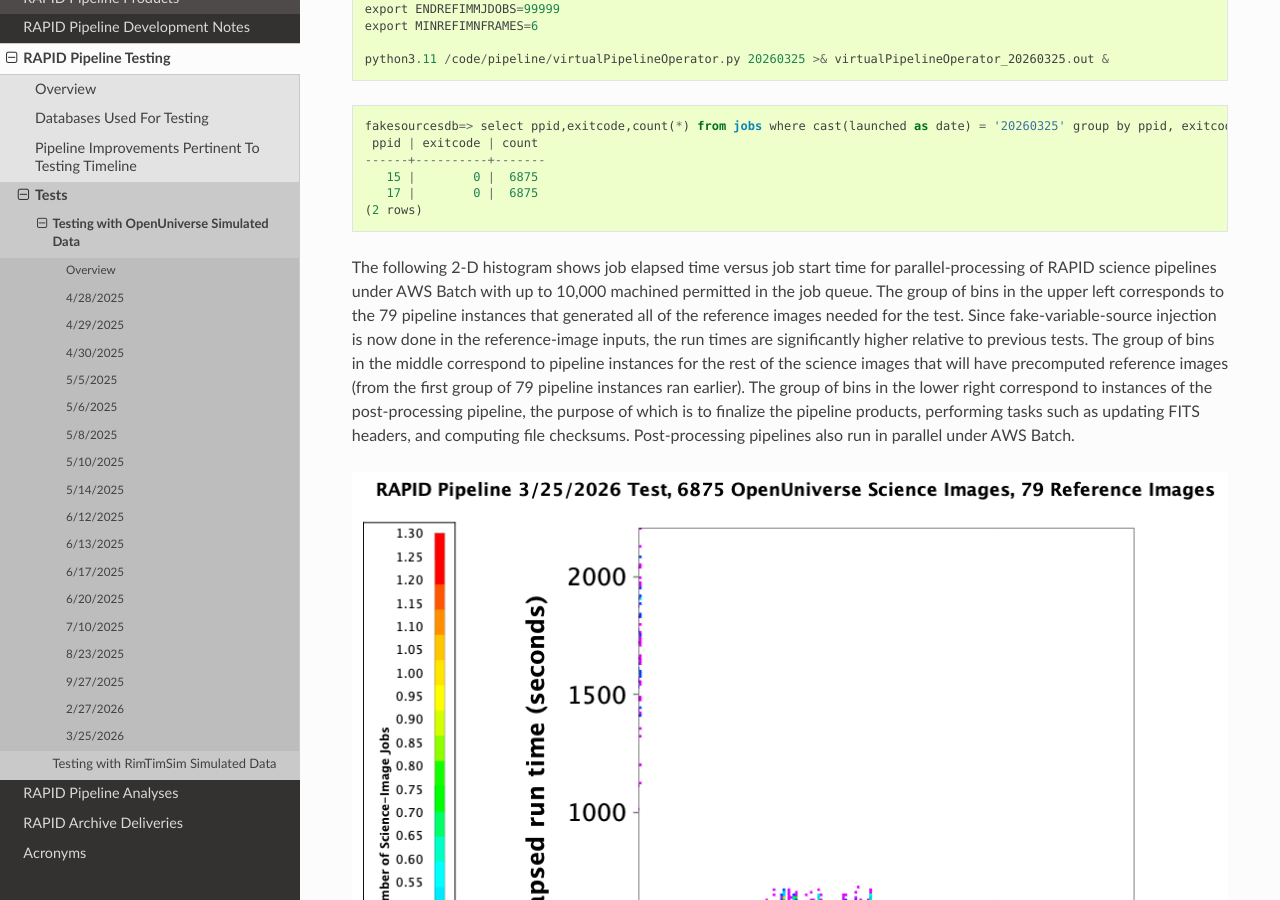
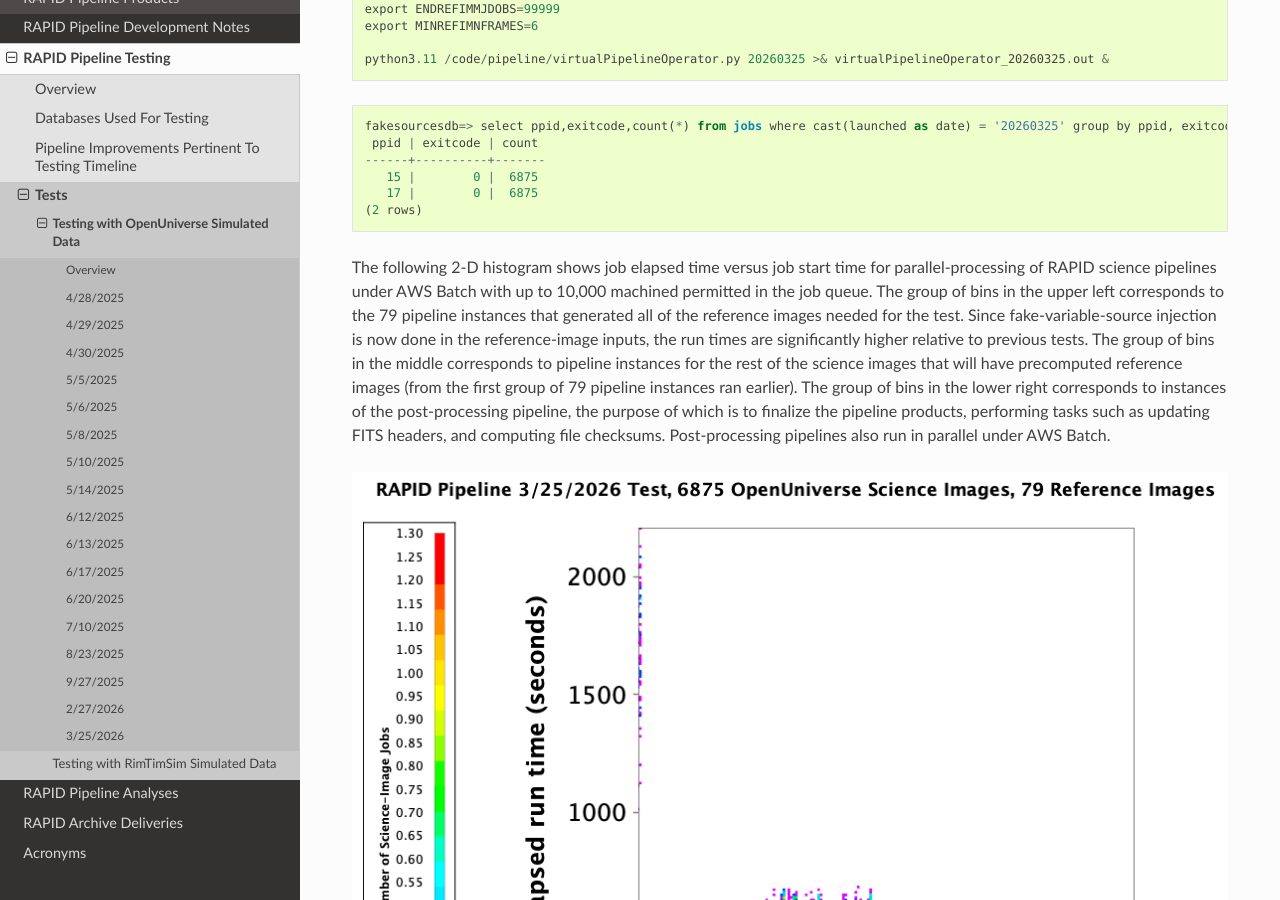
Before and after one commit to Caltech-IPAC/rapid, a Sphinx documentation site: the page built from docs/source/dev/openuniv_tests.rst, in a window 1280 px wide and 900 px high, scrolled down 33944 px. Built offline with Sphinx 7.4.7 and the Read the Docs theme 3.1.0, drawn with Linux system fonts in a browser that asks for light colours.

Commit message:
Fixed some grammatical errors.

```diff
--- a/docs/source/dev/openuniv_tests.rst
+++ b/docs/source/dev/openuniv_tests.rst
@@ -1324,9 +1324,9 @@ The group of bins in the upper left corresponds to the 79 pipeline instances tha
 of the reference images needed for the test.
 Since fake-variable-source injection is now done in the reference-image
 inputs, the run times are significantly higher relative to previous tests.  The group of bins in
-the middle correspond to pipeline instances for the rest of the science images that will have
+the middle corresponds to pipeline instances for the rest of the science images that will have
 precomputed reference images (from the first group of 79 pipeline instances ran earlier).
-The group of bins in the lower right correspond to instances of the post-processing pipeline,
+The group of bins in the lower right corresponds to instances of the post-processing pipeline,
 the purpose of which is to finalize the pipeline products, performing tasks such as
 updating FITS headers, and computing file checksums.  Post-processing pipelines also run
 in parallel under AWS Batch.
```
